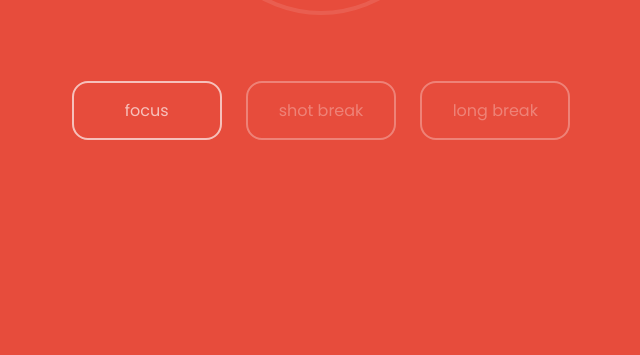
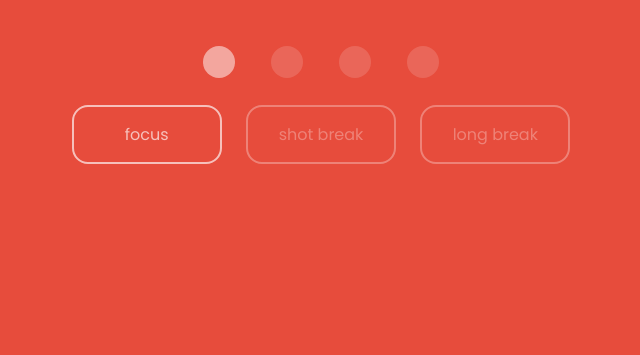
Before and after one commit to visualglitch91/pomodoro, a website built with Parcel: page src/index.html in a window 1280 px wide. Shown: the part 445-800 px from the top of the page, without its empty margins (319-959 px from the left). Built offline with nearby package versions, Linux system fonts and the light colour scheme.

Commit message:
Show the current cycle

```diff
--- a/package.json
+++ b/package.json
@@ -5,7 +5,7 @@
     "typescript": "^3.8.3"
   },
   "scripts": {
-    "start": "parcel src/index.html",
+    "start": "rm -rf dist && parcel src/index.html",
     "build": "rm -rf dist && parcel build src/index.html"
   }
 }
--- a/src/index.html
+++ b/src/index.html
@@ -25,6 +25,12 @@
         <button id="play-pause-button"><img /></button>
       </div>
     </div>
+    <div class="tomatos">
+      <i></i>
+      <i></i>
+      <i></i>
+      <i></i>
+    </div>
     <div>
       <button class="phase" id="focus-button">focus</button>
       <button class="phase" id="shot-break-button">shot break</button>
--- a/src/index.ts
+++ b/src/index.ts
@@ -60,6 +60,8 @@ function main() {
     "play-pause-button",
   ].map(document.getElementById.bind(document));
 
+  const tomatos = document.querySelectorAll(".tomatos i");
+
   const progressRing = createProgressRing(
     document.getElementById("progress-ring"),
     4,
@@ -83,6 +85,10 @@ function main() {
     setActive(focusButton, pomodoro.phase === Phase.FOCUS);
     setActive(shotBreakButton, pomodoro.phase === Phase.SHORT_BREAK);
     setActive(longBreakButton, pomodoro.phase === Phase.LONG_BREAK);
+
+    Array.from(tomatos).forEach((tomato: HTMLElement, index) => {
+      setActive(tomato, index === pomodoro.cycleCount);
+    });
 
     progressRing.setProgress(
       ((durations[pomodoro.phase] - pomodoro.remaining) /
--- a/src/pomodoro.ts
+++ b/src/pomodoro.ts
@@ -26,14 +26,16 @@ export default function pomodoro(prevState: State): State {
   if (state.remaining < 0) {
     switch (state.phase) {
       case Phase.FOCUS:
-        state.cycleCount++;
         state.phase =
-          state.cycleCount === 4 ? Phase.LONG_BREAK : Phase.SHORT_BREAK;
+          state.cycleCount >= 3 ? Phase.LONG_BREAK : Phase.SHORT_BREAK;
         break;
       case Phase.LONG_BREAK:
+        state.phase = Phase.FOCUS;
         state.cycleCount = 0;
+        break;
       case Phase.SHORT_BREAK:
         state.phase = Phase.FOCUS;
+        state.cycleCount++;
         break;
     }
 
--- a/src/style.css
+++ b/src/style.css
@@ -88,6 +88,24 @@ button {
   width: 100%;
 }
 
+.tomatos {
+  margin-bottom: 10px;
+}
+
+.tomatos i {
+  width: 32px;
+  height: 32px;
+  display: inline-block;
+  background: #ffffff;
+  border-radius: 100%;
+  opacity: 0.15;
+  margin: 0 16px;
+}
+
+.tomatos i.active {
+  opacity: 0.5;
+}
+
 .phase {
   color: #ffffff;
   border: 2px solid #ffffff;
```
